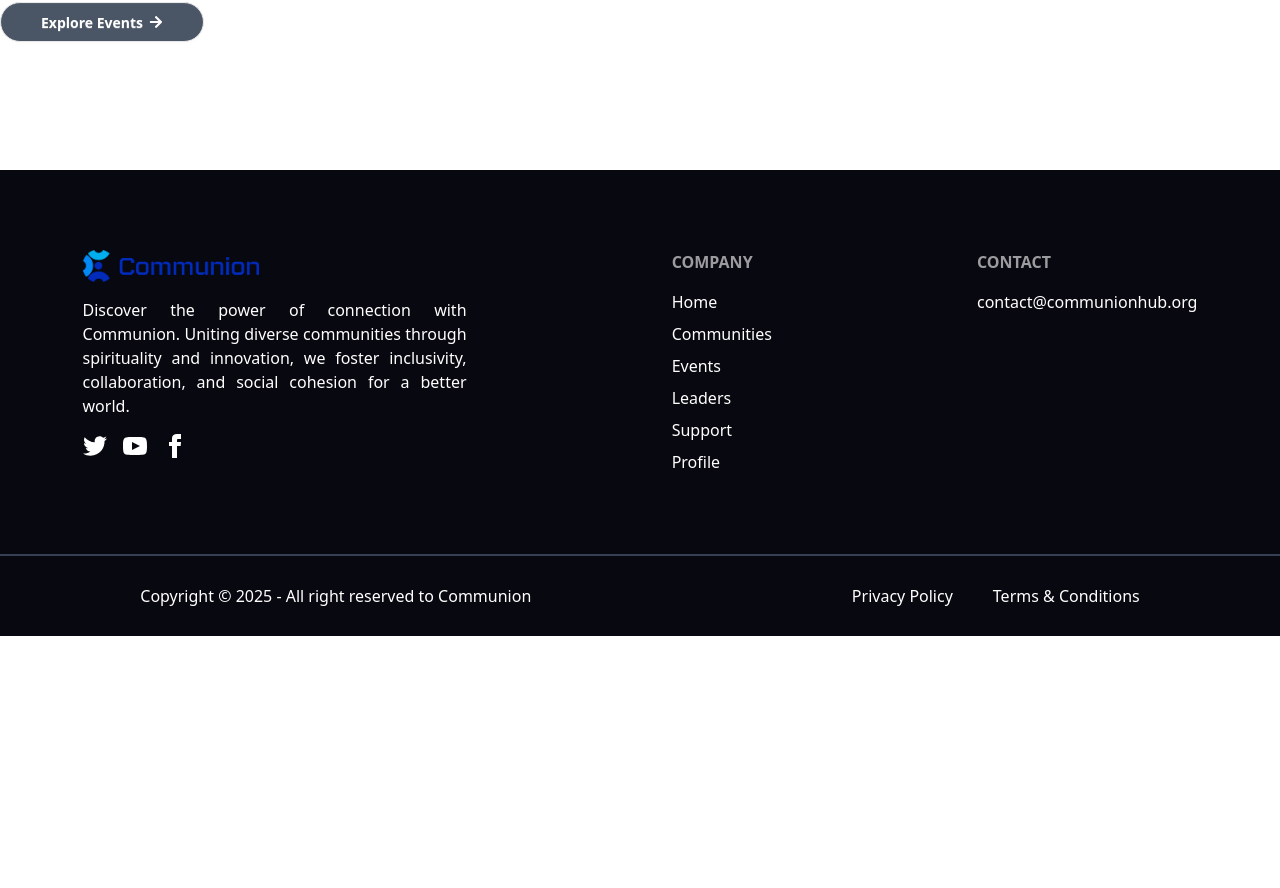
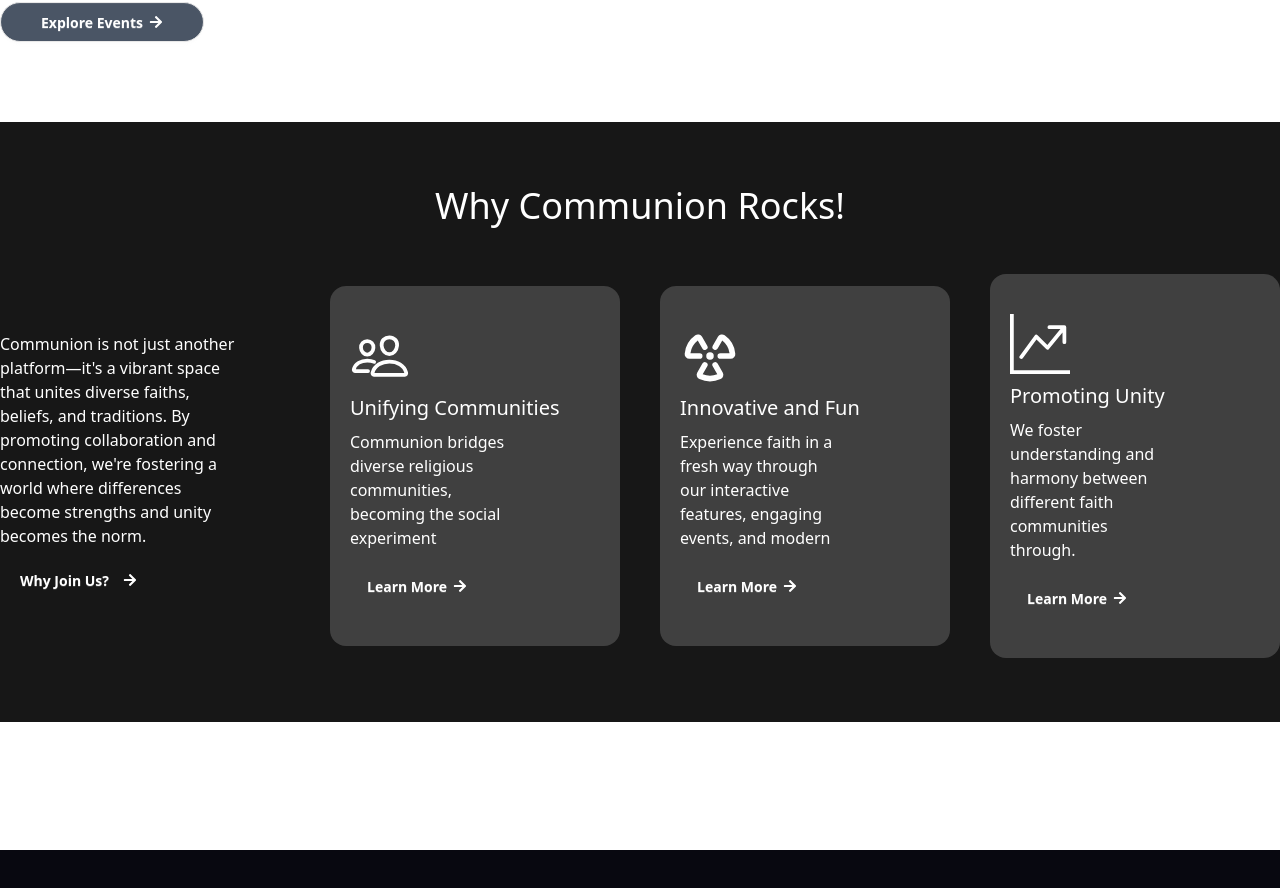
Before and after one commit to shafriki/communion-client-side, a React (Vite) app: page / in a window 1280 px wide. Shown: the part 1238-2126 px from the top of the page. Before the commit the page ends 1874 px from the top, so only its background shows below. Built offline with nearby package versions, Linux system fonts and the light colour scheme.

Commit message:
join us section added in home page

```diff
--- a/src/Pages/Home/Home/Home.jsx
+++ b/src/Pages/Home/Home/Home.jsx
@@ -1,10 +1,12 @@
 import React from 'react';
 import Hero from '../HeroSection/Hero';
+import JoinUs from '../JoinUs/JoinUs';
 
 const Home = () => {
     return (
         <div>
             <Hero></Hero>
+            <JoinUs></JoinUs>
         </div>
     );
 };
--- /dev/null
+++ b/src/Pages/Home/JoinUs/JoinUs.jsx
@@ -0,0 +1,75 @@
+import React from 'react';
+import { IoPeopleOutline } from "react-icons/io5";
+import { FaArrowRight } from "react-icons/fa";
+import { PiRadioactiveBold } from "react-icons/pi";
+import { BsGraphUpArrow } from "react-icons/bs";
+
+const JoinUs = () => {
+    return (
+        <div className='mt-20 bg-neutral-900 py-16 text-white'>
+            <h1 className='text-4xl text-center'>Why Communion Rocks!</h1>
+
+            {/* cards */}
+            <div className='max-w-screen-xl mx-auto'>
+            <div className='grid grid-cols-1 mx-5 md:mx-0 md:grid-cols-4 items-center mt-12 gap-10 justify-center '>
+                {/* text content */}
+                <div className='flex items-center md:items-start flex-col'>
+                    <p className=' w-5/6 text-center md:text-start'>Communion is not just another platform—it's a vibrant space that unites diverse faiths, beliefs, and traditions. By promoting collaboration and connection, we're fostering a world where differences become strengths and unity becomes the norm.</p>
+
+                    <button className='btn mt-3 btn-ghost border-none rounded-full px-5 hover:bg-gray-700 text-white'>Why Join Us? <FaArrowRight className='ml-2'/></button>
+                </div>
+
+                {/* card one contents */}
+                <div className='flex items-start flex-col bg-neutral-700 px-5 py-10 rounded-2xl'>
+                <IoPeopleOutline className='text-6xl font-bold'/>
+
+                <h3 className='text-xl my-2'>Unifying Communities</h3>
+
+                <p className='lg w-2/3 mb-4'>Communion bridges diverse religious communities, becoming the social experiment</p>
+
+                <button className='btn rounded-full btn-ghost hover:bg-neutral-500'>Learn More<FaArrowRight />
+                </button>
+
+                </div>
+
+                {/* card one contents */}
+                <div className='flex items-start flex-col bg-neutral-700 px-5 py-10 rounded-2xl'>
+                <PiRadioactiveBold className='text-6xl font-bold'/>
+
+                <h3 className='text-xl my-2'>Innovative and Fun
+                </h3>
+
+                <p className='lg w-2/3 mb-4'>Experience faith in a fresh way through our interactive features, engaging events, and modern
+
+</p>
+
+                <button className='btn rounded-full btn-ghost hover:bg-neutral-500'>Learn More<FaArrowRight />
+                </button>
+
+                </div>
+
+                {/* card three contents */}
+                <div className='flex items-start flex-col bg-neutral-700 px-5 py-10 rounded-2xl'>
+                <BsGraphUpArrow className='text-6xl font-bold'/>
+
+                <h3 className='text-xl my-2'>Promoting Unity
+                </h3>
+
+                <p className='lg w-2/3 mb-4'>We foster understanding and harmony between different faith communities through.
+
+</p>
+
+                <button className='btn rounded-full btn-ghost hover:bg-neutral-500'>Learn More<FaArrowRight />
+                </button>
+
+                </div>
+
+
+
+            </div>
+            </div>
+        </div>
+    );
+};
+
+export default JoinUs;
```
